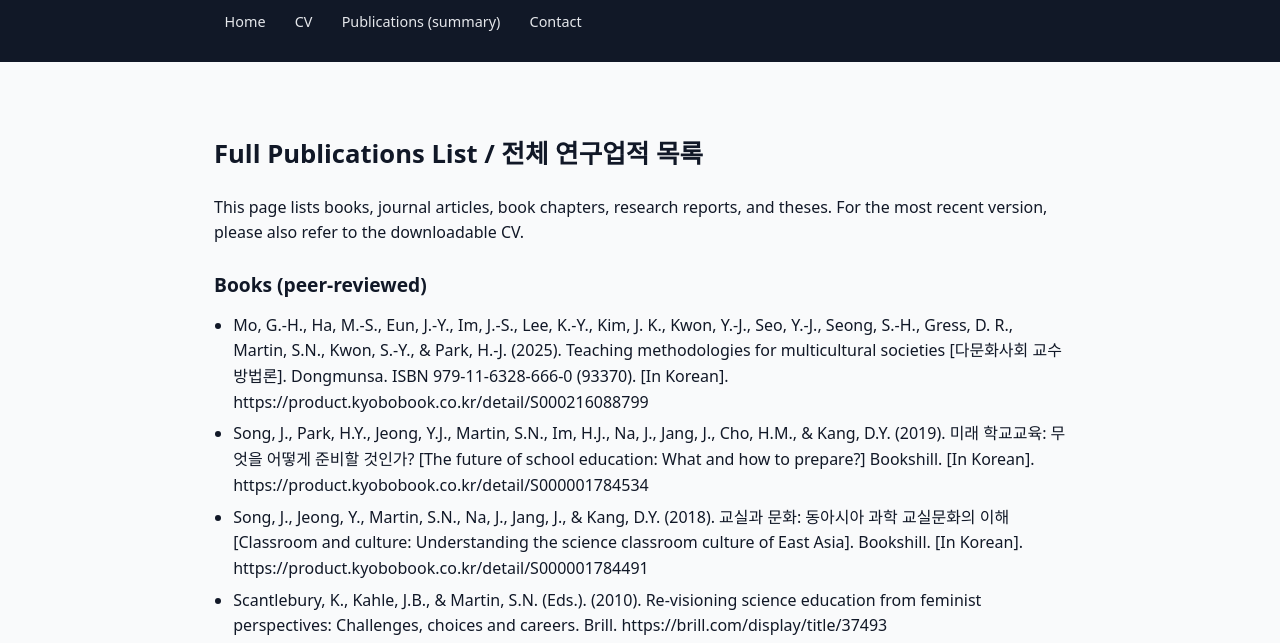
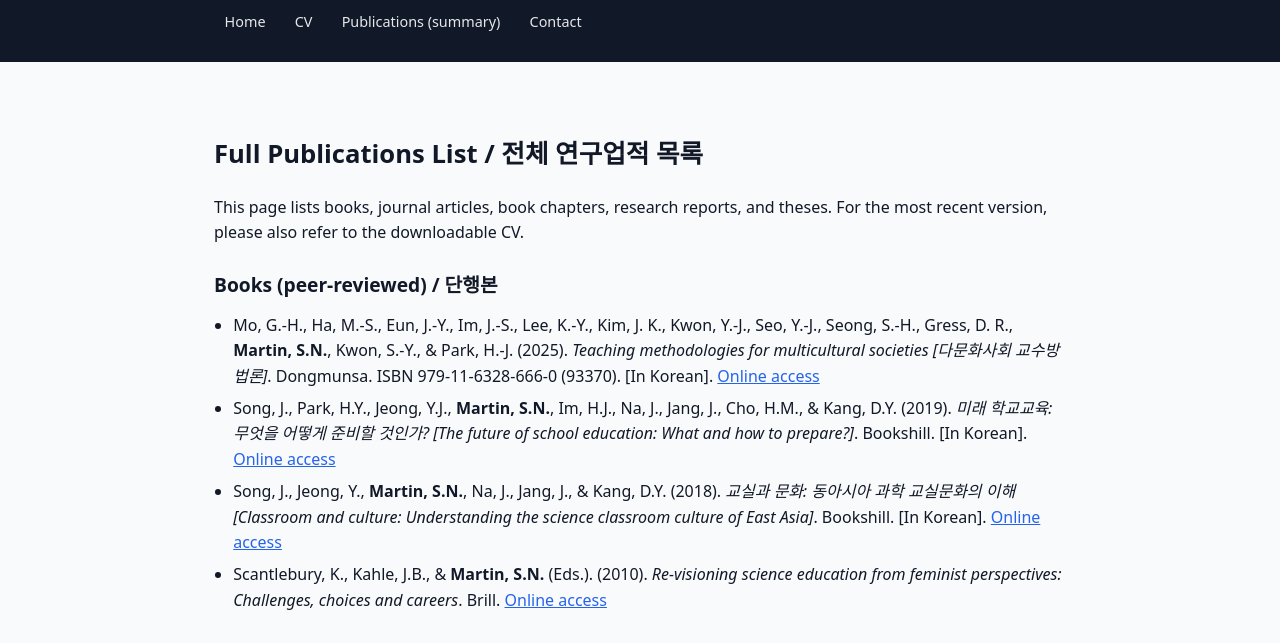
Before and after one commit to sm655/sasee-lab-site, a plain HTML site: page publications.html in a window 1280 px wide. Shown: the part 119-762 px from the top of the page. Drawn offline with Linux system fonts and the light colour scheme.

Commit message:
Update publications.html

```diff
--- a/publications.html
+++ b/publications.html
@@ -36,19 +36,34 @@
       </p>
 
       <!-- BOOKS (PEER-REVIEWED) -->
-      <h3>Books (peer-reviewed)</h3>
+      <h3>Books (peer-reviewed) / 단행본</h3>
       <ul>
         <li>
-          Mo, G.-H., Ha, M.-S., Eun, J.-Y., Im, J.-S., Lee, K.-Y., Kim, J. K., Kwon, Y.-J., Seo, Y.-J., Seong, S.-H., Gress, D. R., Martin, S.N., Kwon, S.-Y., &amp; Park, H.-J. (2025). Teaching methodologies for multicultural societies [다문화사회 교수방법론]. Dongmunsa. ISBN 979-11-6328-666-0 (93370). [In Korean]. https://product.kyobobook.co.kr/detail/S000216088799
+          Mo, G.-H., Ha, M.-S., Eun, J.-Y., Im, J.-S., Lee, K.-Y., Kim, J. K.,
+          Kwon, Y.-J., Seo, Y.-J., Seong, S.-H., Gress, D. R.,
+          <strong>Martin, S.N.</strong>, Kwon, S.-Y., &amp; Park, H.-J. (2025).
+          <em>Teaching methodologies for multicultural societies [다문화사회 교수방법론]</em>.
+          Dongmunsa. ISBN 979-11-6328-666-0 (93370). [In Korean].
+          <a href="https://product.kyobobook.co.kr/detail/S000216088799">Online access</a>
         </li>
         <li>
-          Song, J., Park, H.Y., Jeong, Y.J., Martin, S.N., Im, H.J., Na, J., Jang, J., Cho, H.M., &amp; Kang, D.Y. (2019). 미래 학교교육: 무엇을 어떻게 준비할 것인가? [The future of school education: What and how to prepare?] Bookshill. [In Korean]. https://product.kyobobook.co.kr/detail/S000001784534
+          Song, J., Park, H.Y., Jeong, Y.J., <strong>Martin, S.N.</strong>, Im, H.J., Na, J.,
+          Jang, J., Cho, H.M., &amp; Kang, D.Y. (2019).
+          <em>미래 학교교육: 무엇을 어떻게 준비할 것인가? [The future of school education:
+          What and how to prepare?]</em>. Bookshill. [In Korean].
+          <a href="https://product.kyobobook.co.kr/detail/S000001784534">Online access</a>
         </li>
         <li>
-          Song, J., Jeong, Y., Martin, S.N., Na, J., Jang, J., &amp; Kang, D.Y. (2018). 교실과 문화: 동아시아 과학 교실문화의 이해 [Classroom and culture: Understanding the science classroom culture of East Asia]. Bookshill. [In Korean]. https://product.kyobobook.co.kr/detail/S000001784491
+          Song, J., Jeong, Y., <strong>Martin, S.N.</strong>, Na, J., Jang, J., &amp; Kang, D.Y. (2018).
+          <em>교실과 문화: 동아시아 과학 교실문화의 이해 [Classroom and culture:
+          Understanding the science classroom culture of East Asia]</em>. Bookshill. [In Korean].
+          <a href="https://product.kyobobook.co.kr/detail/S000001784491">Online access</a>
         </li>
         <li>
-          Scantlebury, K., Kahle, J.B., &amp; Martin, S.N. (Eds.). (2010). Re-visioning science education from feminist perspectives: Challenges, choices and careers. Brill. https://brill.com/display/title/37493
+          Scantlebury, K., Kahle, J.B., &amp; <strong>Martin, S.N.</strong> (Eds.). (2010).
+          <em>Re-visioning science education from feminist perspectives:
+          Challenges, choices and careers</em>. Brill.
+          <a href="https://brill.com/display/title/37493">Online access</a>
         </li>
       </ul>
 
```
